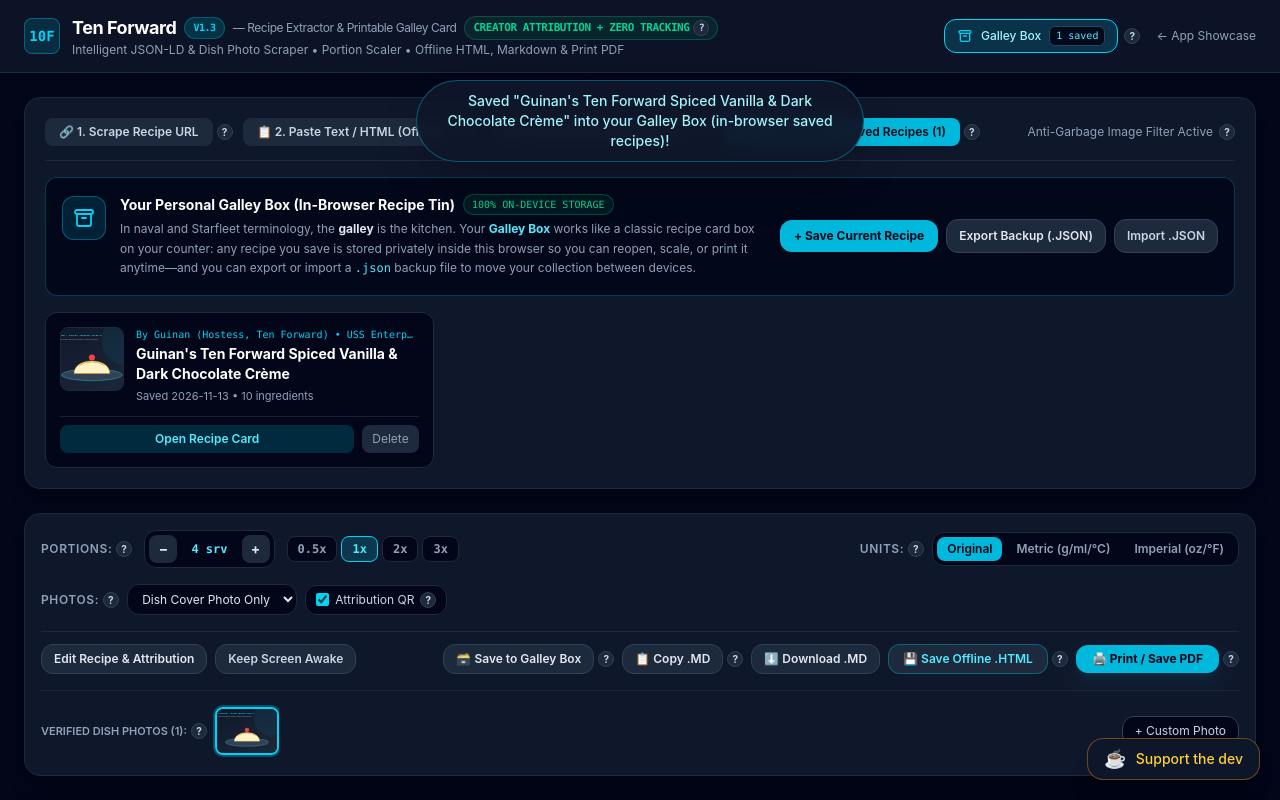
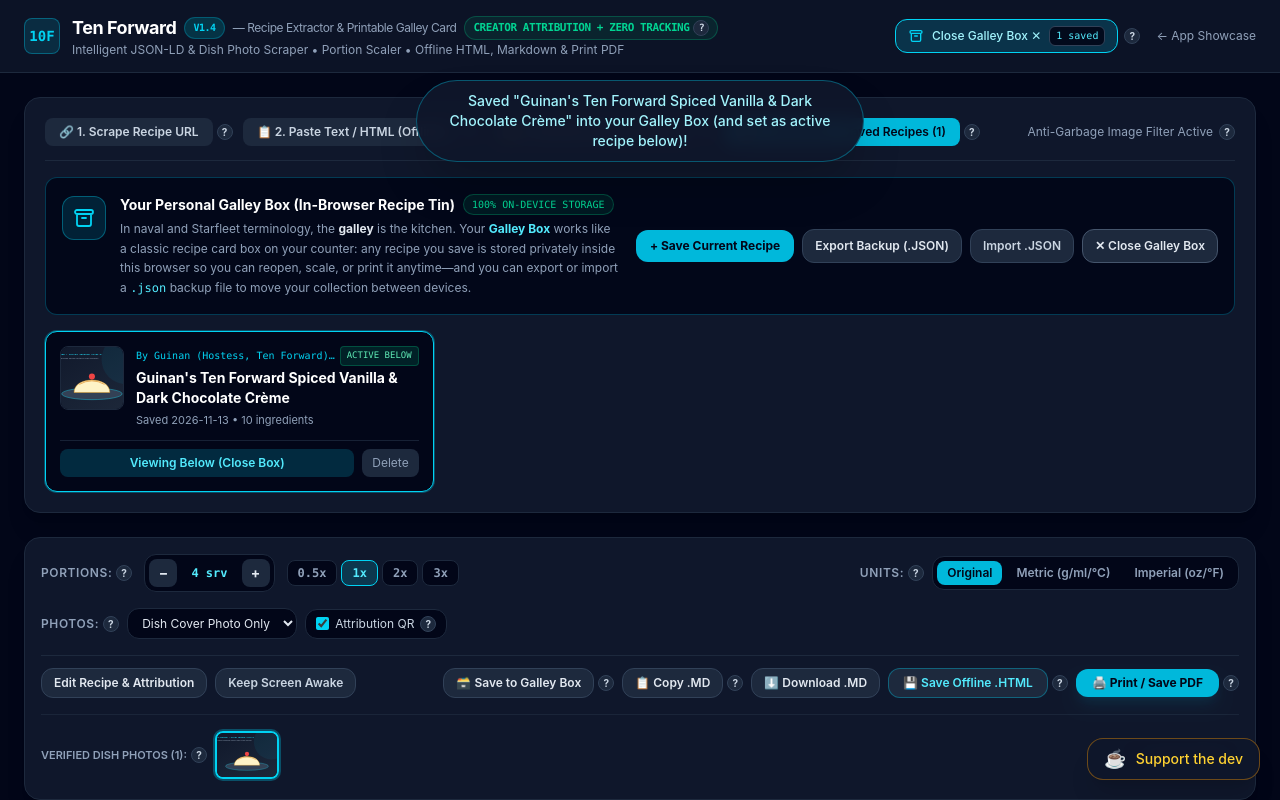
Before and after one commit to oldcode5791/ten-forward, a React (Vite) app: page / in a window 1280 px wide. Both pictures are taken after a click on the button "🗃️ Save to Galley Box". Shown: the top 800 px of the page. Built offline with nearby package versions, Linux system fonts and the light colour scheme.

Commit message:
feat: default to latest saved Galley Box recipe and add close controls (v1.4)

```diff
--- a/package.json
+++ b/package.json
@@ -1,7 +1,7 @@
 {
   "name": "ten-forward",
   "private": true,
-  "version": "1.3.0",
+  "version": "1.4.0",
   "type": "module",
   "scripts": {
     "dev": "vite",
--- a/src/App.tsx
+++ b/src/App.tsx
@@ -25,8 +25,20 @@ import type {
 const STORAGE_KEY = 'the_lal_ten_forward_saved_v1';
 
 export function App() {
-  // Active recipe state initialized to Guinan's Ten Forward preset
-  const [recipe, setRecipe] = useState<RecipeData>(STARFLEET_SAMPLE_RECIPES[0]);
+  // Saved recipes in browser localStorage (loaded first so initial recipe defaults to latest saved)
+  const [savedRecipes, setSavedRecipes] = useState<SavedRecipeEntry[]>(() => {
+    try {
+      const raw = localStorage.getItem(STORAGE_KEY);
+      return raw ? JSON.parse(raw) : [];
+    } catch {
+      return [];
+    }
+  });
+
+  // Active recipe state initialized to the most recently saved Galley Box recipe (or Guinan's preset if empty)
+  const [recipe, setRecipe] = useState<RecipeData>(
+    () => savedRecipes[0]?.recipe ?? STARFLEET_SAMPLE_RECIPES[0]
+  );
 
   // Input mode ('url' | 'paste' | 'presets' | 'saved')
   const [inputTab, setInputTab] = useState<'url' | 'paste' | 'presets' | 'saved'>('url');
@@ -46,7 +58,7 @@ export function App() {
 
   // Interactive Scaling, Unit Conversion & Print Controls
   const [targetServings, setTargetServings] = useState<number>(
-    STARFLEET_SAMPLE_RECIPES[0].baseServings
+    () => (savedRecipes[0]?.recipe ?? STARFLEET_SAMPLE_RECIPES[0]).baseServings || 4
   );
   const [unitSystem, setUnitSystem] = useState<UnitSystem>('original');
   const [photoMode, setPhotoMode] = useState<PrintPhotoMode>('hero-only');
@@ -68,16 +80,6 @@ export function App() {
     const timer = setTimeout(() => setPulseSupportPill(false), 4500);
     return () => clearTimeout(timer);
   }, []);
-
-  // Saved recipes in browser localStorage
-  const [savedRecipes, setSavedRecipes] = useState<SavedRecipeEntry[]>(() => {
-    try {
-      const raw = localStorage.getItem(STORAGE_KEY);
-      return raw ? JSON.parse(raw) : [];
-    } catch {
-      return [];
-    }
-  });
 
   useEffect(() => {
     try {
@@ -361,12 +363,19 @@ export function App() {
       recipe: { ...recipe },
     };
     setSavedRecipes((prev) => [entry, ...prev]);
+    loadRecipe(entry.recipe);
     setInputTab('saved');
-    showToast(`Saved "${recipe.title}" into your Galley Box (in-browser saved recipes)!`);
+    showToast(`Saved "${recipe.title}" into your Galley Box (and set as active recipe below)!`);
   };
 
   const handleDeleteSaved = (id: string) => {
-    setSavedRecipes((prev) => prev.filter((item) => item.id !== id));
+    setSavedRecipes((prev) => {
+      const next = prev.filter((item) => item.id !== id);
+      if (next.length > 0 && recipe.title === prev.find((p) => p.id === id)?.recipe.title) {
+        loadRecipe(next[0].recipe);
+      }
+      return next;
+    });
     showToast('Removed recipe from your Galley Box.');
   };
 
@@ -421,9 +430,9 @@ export function App() {
                 Ten Forward
                 <span
                   className="text-[10px] uppercase font-mono px-2 py-0.5 rounded-full bg-cyan-950 border border-cyan-500/30 text-cyan-400"
-                  title="Ten Forward Application Version 1.3"
-                >
-                  v1.3
+                  title="Ten Forward Application Version 1.4"
+                >
+                  v1.4
                 </span>
                 <span className="text-xs font-normal text-slate-400 hidden sm:inline">
                   — Recipe Extractor &amp; Printable Galley Card
@@ -446,8 +455,12 @@ export function App() {
             <div className="inline-flex items-center gap-1.5">
               <button
                 type="button"
-                onClick={() => setInputTab('saved')}
-                title="Galley Box is your personal Recipe Box saved privately inside this browser. Click to view your saved recipes."
+                onClick={() => setInputTab((prev) => (prev === 'saved' ? 'url' : 'saved'))}
+                title={
+                  inputTab === 'saved'
+                    ? 'Close Galley Box and return to URL extractor'
+                    : 'Galley Box is your personal Recipe Box saved privately inside this browser. Click to view your saved recipes.'
+                }
                 className={`inline-flex items-center gap-2 px-3 py-1.5 rounded-xl border font-medium transition-colors cursor-pointer ${
                   inputTab === 'saved'
                     ? 'bg-cyan-500/20 border-cyan-400 text-cyan-200'
@@ -467,14 +480,14 @@ export function App() {
                     d="M5 8h14M5 8a2 2 0 110-4h14a2 2 0 110 4M5 8v10a2 2 0 002 2h10a2 2 0 002-2V8m-9 4h4"
                   />
                 </svg>
-                <span>Galley Box</span>
+                <span>{inputTab === 'saved' ? 'Close Galley Box ✕' : 'Galley Box'}</span>
                 <span className="text-[10px] font-mono px-1.5 py-0.5 rounded-md bg-slate-950/90 text-cyan-300 border border-slate-700">
                   {savedRecipes.length} saved
                 </span>
               </button>
               <InfoTooltip
                 position="bottom"
-                text="Galley Box is your personal Recipe Box stored privately inside your browser (localStorage). Save your favorite extracted recipes here to build your own ad-free cookbook—100% offline with no account required."
+                text="Galley Box is your personal Recipe Box stored privately inside your browser (localStorage). Click to open or close your saved recipe collection."
               />
             </div>
             <a
@@ -635,8 +648,8 @@ export function App() {
               <div className="inline-flex items-center gap-1">
                 <button
                   type="button"
-                  onClick={() => setInputTab('saved')}
-                  title="Galley Box: Open your personal collection of recipes saved inside this browser"
+                  onClick={() => setInputTab((prev) => (prev === 'saved' ? 'url' : 'saved'))}
+                  title="Galley Box: Click to open or close your personal collection of recipes saved inside this browser"
                   className={`px-3.5 py-1.5 rounded-lg text-xs font-semibold transition-colors cursor-pointer ${
                     inputTab === 'saved'
                       ? 'bg-cyan-500 text-slate-950'
@@ -876,6 +889,14 @@ export function App() {
                       className="hidden"
                     />
                   </label>
+                  <button
+                    type="button"
+                    onClick={() => setInputTab('url')}
+                    title="Close the Galley Box drawer and return to the URL extractor bar"
+                    className="px-3 py-2 rounded-xl bg-slate-800 hover:bg-slate-700 border border-slate-600 text-slate-200 hover:text-white text-xs font-semibold cursor-pointer"
+                  >
+                    ✕ Close Galley Box
+                  </button>
                 </div>
               </div>
 
@@ -892,10 +913,16 @@ export function App() {
                 </div>
               ) : (
                 <div className="grid grid-cols-1 md:grid-cols-2 lg:grid-cols-3 gap-3">
-                  {savedRecipes.map((entry) => (
+                  {savedRecipes.map((entry) => {
+                    const isDisplayedBelow = recipe.title === entry.recipe.title;
+                    return (
                       <div
                         key={entry.id}
-                      className="p-3.5 rounded-xl bg-slate-950 border border-slate-800 hover:border-slate-700 flex flex-col justify-between gap-3 transition-colors"
+                        className={`p-3.5 rounded-xl bg-slate-950 border flex flex-col justify-between gap-3 transition-colors ${
+                          isDisplayedBelow
+                            ? 'border-cyan-400 ring-1 ring-cyan-400/30'
+                            : 'border-slate-800 hover:border-slate-700'
+                        }`}
                       >
                         <div className="flex items-start gap-3">
                           {entry.recipe.heroImage && (
@@ -906,8 +933,15 @@ export function App() {
                             />
                           )}
                           <div className="min-w-0 flex-1">
-                          <div className="text-[10px] font-mono text-cyan-400 truncate">
+                            <div className="flex items-center justify-between gap-1">
+                              <span className="text-[10px] font-mono text-cyan-400 truncate">
                                 By {entry.recipe.attribution.authorName} &bull; {entry.recipe.attribution.siteName}
+                              </span>
+                              {isDisplayedBelow && (
+                                <span className="text-[9px] font-mono uppercase px-1.5 py-0.5 rounded bg-emerald-500/15 text-emerald-300 border border-emerald-500/30 shrink-0">
+                                  Active Below
+                                </span>
+                              )}
                             </div>
                             <div className="font-bold text-sm text-white mt-0.5 line-clamp-2">
                               {entry.recipe.title}
@@ -922,12 +956,13 @@ export function App() {
                             type="button"
                             onClick={() => {
                               loadRecipe(entry.recipe);
-                            showToast(`Opened "${entry.recipe.title}" from your Galley Box.`);
+                              setInputTab('url');
+                              showToast(`Loaded "${entry.recipe.title}" below and closed Galley Box.`);
                             }}
-                          title="Load this saved recipe card into the main view below"
+                            title="Display this saved recipe card below and close the Galley Box drawer"
                             className="flex-1 px-2.5 py-1.5 rounded-lg bg-cyan-500/20 hover:bg-cyan-500/30 text-cyan-300 text-xs font-semibold cursor-pointer"
                           >
-                          Open Recipe Card
+                            {isDisplayedBelow ? 'Viewing Below (Close Box)' : 'Open Recipe Card'}
                           </button>
                           <button
                             type="button"
@@ -939,7 +974,8 @@ export function App() {
                           </button>
                         </div>
                       </div>
-                  ))}
+                    );
+                  })}
                 </div>
               )}
             </div>
@@ -1174,7 +1210,7 @@ export function App() {
           {/* Candidate Dish Photo Picker Strip (when images are available or user wants to upload one) */}
           {photoMode !== 'no-photos' && (
             <div className="pt-3 border-t border-slate-800/80 flex flex-wrap items-center justify-between gap-3">
-              <div className="flex items-center gap-2 overflow-x-auto py-1">
+              <div className="flex flex-wrap items-center gap-2 py-1">
                 <span className="text-[11px] font-semibold uppercase text-slate-400 flex items-center gap-1 shrink-0">
                   Verified Dish Photos ({recipe.candidateImages.length}):
                   <InfoTooltip text="Click any scraped candidate photo to set it as the recipe cover image, or upload your own photo from your device." />
@@ -1645,7 +1681,7 @@ export function App() {
             </div>
             <div className="flex items-center gap-3">
               <span>
-                Formatted with Ten Forward v1.3 (ten-forward.the-lal.net) &bull; Extracted{' '}
+                Formatted with Ten Forward v1.4 (ten-forward.the-lal.net) &bull; Extracted{' '}
                 {recipe.attribution.extractedAt}
               </span>
               <a
--- a/src/utils/exportCompilers.ts
+++ b/src/utils/exportCompilers.ts
@@ -341,7 +341,7 @@ export function compileStandaloneRecipeHtml(
 
     <footer class="footer">
       <div>Attributed to <strong>${escapeHtml(recipe.attribution.authorName)}</strong> (${escapeHtml(recipe.attribution.siteName)}) — <a href="${escapeHtml(recipe.attribution.sourceUrl)}">${escapeHtml(recipe.attribution.sourceUrl)}</a></div>
-      <div>Formatted with Ten Forward v1.3 (ten-forward.the-lal.net) • Saved ${escapeHtml(recipe.attribution.extractedAt)}</div>
+      <div>Formatted with Ten Forward v1.4 (ten-forward.the-lal.net) • Saved ${escapeHtml(recipe.attribution.extractedAt)}</div>
     </footer>
   </article>
 </body>
```
Lines whose indentation alone changed are shown as unchanged.
